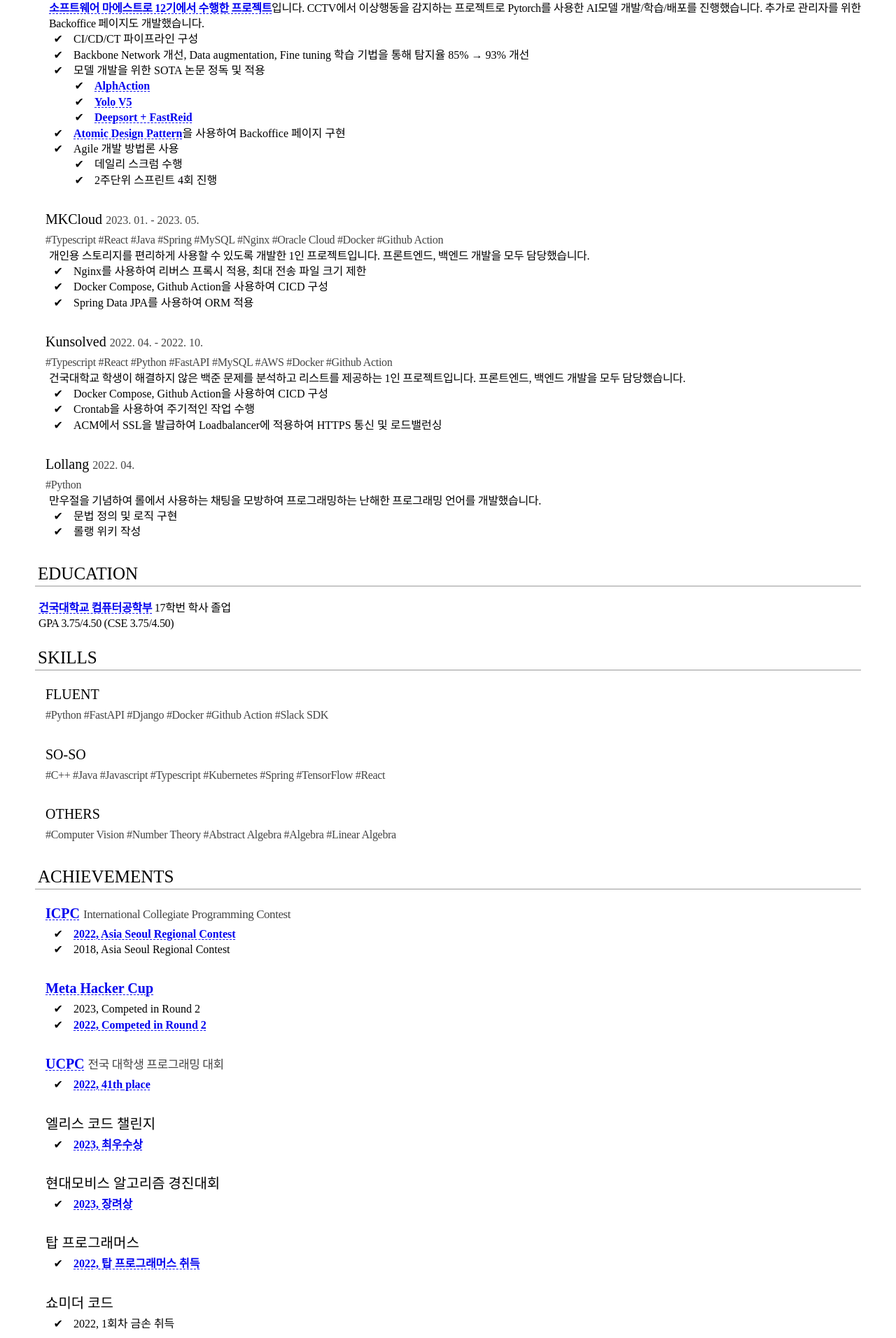
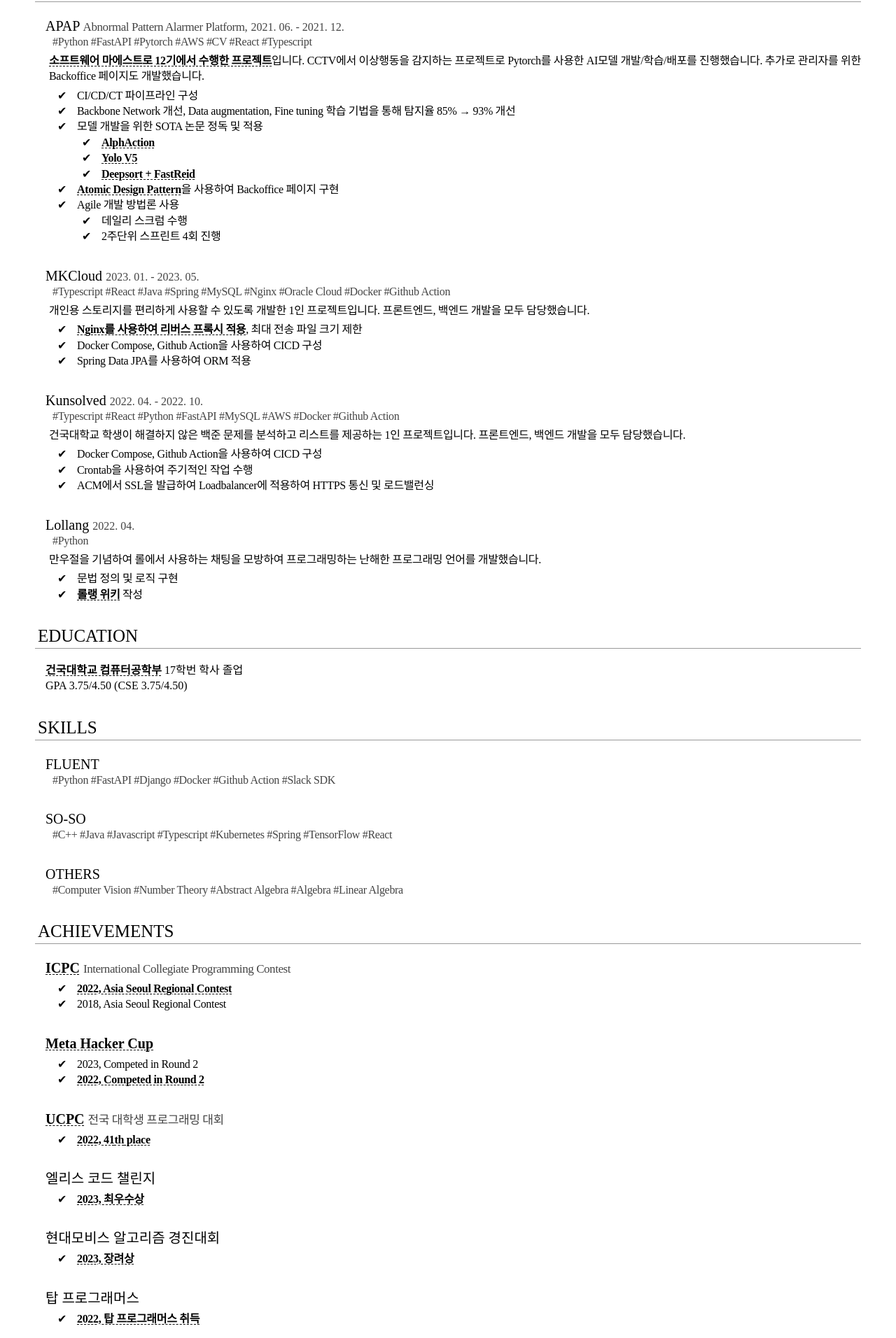
Before and after one commit to riroan/riroan.com, a React (Create React App) app in the folder riroan/: page / in a window 1280 px wide. Shown: the part 568-2480 px from the top of the page at 70% size. Built offline with nearby package versions, Linux system fonts and the light colour scheme; a web font is replaced by a local one.

Commit message:
내용 추가

```diff
--- a/riroan/src/App.js
+++ b/riroan/src/App.js
@@ -1,35 +1,44 @@
-import React from 'react'
+import React, { useState } from 'react'
 import A from './components/A'
 import Assist from './components/Assist'
 import Div from './components/Div'
 import H1 from './components/H1'
 import H2 from './components/H2'
-import H3 from './components/H3'
 import Item from './components/Item'
 import DateTime from './components/DateTime'
 import P from './components/P'
 import TechStack from './components/TechStack'
+import Ul from './components/Ul'
 import './App.css'
 
 export default function App() {
+	const [visible, setVisible] = useState(true)
 	return (
 		<div className="DefaultContainer">
+			<Div>
+				<div style={{ display: 'flex' }}>
+					<div>
 						<span>김명기</span>
 						<span> (riroan)</span>
 						<br />
 						1998. 09. 09.
 						<br />
+						riroan@naver.com
+						<br />
 						Backend Developer
+					</div>
+				</div>
+			</Div>
 			<hr />
 			<br />
 			<Div>
-				안녕하세요
-				<br />
-				<ul>
+				<H2>안녕하세요! 저는</H2>
+				<Ul display={true}>
 					<Item depth={1}>언제나 현재 코드를 개선할 수 있는지 고민합니다.</Item>
 					<Item depth={1}>What보다는 How와 Why를 중요하게 생각합니다.</Item>
 					<Item depth={1}>알고 있는 지식을 알려주고 배우며 함께 성장하는 것을 지향합니다.</Item>
-				</ul>
+					<Item depth={1}>프로그래밍을 활용하여 문제를 해결하는 것을 좋아합니다.</Item>
+				</Ul>
 			</Div>
 			<H1>WORK EXPERIENCES</H1>
 			<Div>
@@ -53,11 +62,11 @@ export default function App() {
 					<A href="https://www.swmaestro.org/sw/bbs/B0000006/view.do?nttId=25024&menuNo=200015&pageIndex=5">소프트웨어 마에스트로 12기에서 수행한 프로젝트</A>입니다. CCTV에서 이상행동을
 					감지하는 프로젝트로 Pytorch를 사용한 AI모델 개발/학습/배포를 진행했습니다. 추가로 관리자를 위한 Backoffice 페이지도 개발했습니다.
 				</P>
-				<ul>
+				<Ul display={visible}>
 					<Item depth={1}>CI/CD/CT 파이프라인 구성</Item>
 					<Item depth={1}>Backbone Network 개선, Data augmentation, Fine tuning 학습 기법을 통해 탐지율 85% → 93% 개선</Item>
 					<Item depth={1}>모델 개발을 위한 SOTA 논문 정독 및 적용</Item>
-					<ul>
+					<Ul display={visible}>
 						<Item depth={2}>
 							<A href="https://github.com/MVIG-SJTU/AlphAction">AlphAction</A>
 						</Item>
@@ -67,16 +76,16 @@ export default function App() {
 						<Item depth={2}>
 							<A href="https://github.com/zengwb-lx/Yolov5-Deepsort-Fastreid">Deepsort + FastReid</A>
 						</Item>
-					</ul>
+					</Ul>
 					<Item depth={1}>
 						<A href="https://atomicdesign.bradfrost.com/chapter-2/">Atomic Design Pattern</A>을 사용하여 Backoffice 페이지 구현
 					</Item>
 					<Item depth={1}>Agile 개발 방법론 사용</Item>
-					<ul>
+					<Ul display={visible}>
 						<Item depth={2}>데일리 스크럼 수행</Item>
 						<Item depth={2}>2주단위 스프린트 4회 진행</Item>
-					</ul>
-				</ul>
+					</Ul>
+				</Ul>
 			</Div>
 			<Div>
 				<H2>
@@ -84,11 +93,13 @@ export default function App() {
 				</H2>
 				<TechStack>#Typescript #React #Java #Spring #MySQL #Nginx #Oracle Cloud #Docker #Github Action</TechStack>
 				<P>개인용 스토리지를 편리하게 사용할 수 있도록 개발한 1인 프로젝트입니다. 프론트엔드, 백엔드 개발을 모두 담당했습니다.</P>
-				<ul>
-					<Item depth={1}>Nginx를 사용하여 리버스 프록시 적용, 최대 전송 파일 크기 제한</Item>
+				<Ul display={visible}>
+					<Item depth={1}>
+						<A href="https://riroan.tistory.com/123">Nginx를 사용하여 리버스 프록시 적용</A>, 최대 전송 파일 크기 제한
+					</Item>
 					<Item depth={1}>Docker Compose, Github Action을 사용하여 CICD 구성</Item>
 					<Item depth={1}>Spring Data JPA를 사용하여 ORM 적용</Item>
-				</ul>
+				</Ul>
 			</Div>
 			<Div>
 				<H2>
@@ -96,11 +107,11 @@ export default function App() {
 				</H2>
 				<TechStack>#Typescript #React #Python #FastAPI #MySQL #AWS #Docker #Github Action</TechStack>
 				<P>건국대학교 학생이 해결하지 않은 백준 문제를 분석하고 리스트를 제공하는 1인 프로젝트입니다. 프론트엔드, 백엔드 개발을 모두 담당했습니다.</P>
-				<ul>
+				<Ul display={visible}>
 					<Item depth={1}>Docker Compose, Github Action을 사용하여 CICD 구성</Item>
 					<Item depth={1}>Crontab을 사용하여 주기적인 작업 수행</Item>
 					<Item depth={1}>ACM에서 SSL을 발급하여 Loadbalancer에 적용하여 HTTPS 통신 및 로드밸런싱</Item>
-				</ul>
+				</Ul>
 			</Div>
 			<Div>
 				<H2>
@@ -108,17 +119,19 @@ export default function App() {
 				</H2>
 				<TechStack>#Python</TechStack>
 				<P>만우절을 기념하여 롤에서 사용하는 채팅을 모방하여 프로그래밍하는 난해한 프로그래밍 언어를 개발했습니다.</P>
-				<ul>
+				<Ul display={visible}>
 					<Item depth={1}>문법 정의 및 로직 구현</Item>
-					<Item depth={1}>롤랭 위키 작성</Item>
-				</ul>
+					<Item depth={1}>
+						<A href="https://github.com/riroan/lollang/wiki/lollang-Grammar">롤랭 위키</A> 작성
+					</Item>
+				</Ul>
 			</Div>
 			<H1>EDUCATION</H1>
-			<P>
+			<Div>
 				<A href="https://cse.konkuk.ac.kr/cse/index.do">건국대학교 컴퓨터공학부</A> 17학번 학사 졸업
 				<br />
 				GPA 3.75/4.50 (CSE 3.75/4.50)
-			</P>
+			</Div>
 			<H1>SKILLS</H1>
 			<Div>
 				<H2>FLUENT</H2>
@@ -137,65 +150,65 @@ export default function App() {
 				<H2>
 					<A href="https://icpc.global/">ICPC</A> <Assist>International Collegiate Programming Contest</Assist>
 				</H2>
-				<ul>
+				<Ul display={visible}>
 					<Item depth={1}>
 						<A href="https://riroan.tistory.com/88">2022, Asia Seoul Regional Contest</A>
 					</Item>
 					<Item depth={1}>2018, Asia Seoul Regional Contest</Item>
-				</ul>
+				</Ul>
 			</Div>
 			<Div>
 				<H2>
 					<A href="https://www.facebook.com/codingcompetitions/hacker-cup">Meta Hacker Cup</A>
 				</H2>
-				<ul>
+				<Ul display={visible}>
 					<Item>2023, Competed in Round 2</Item>
 					<Item>
 						<A href="https://riroan.tistory.com/85">2022, Competed in Round 2</A>
 					</Item>
-				</ul>
+				</Ul>
 			</Div>
 			<Div>
 				<H2>
 					<A href="https://ucpc.me/">UCPC</A> <Assist>전국 대학생 프로그래밍 대회</Assist>
 				</H2>
-				<ul>
+				<Ul display={visible}>
 					<Item>
 						<A href="https://riroan.tistory.com/71">
 							2022, 41<sup>th</sup> place
 						</A>
 					</Item>
-				</ul>
+				</Ul>
 			</Div>
 			<Div>
 				<H2>엘리스 코드 챌린지</H2>
-				<ul>
+				<Ul display={visible}>
 					<Item>
 						<A href="https://riroan.tistory.com/166">2023, 최우수상</A>
 					</Item>
-				</ul>
+				</Ul>
 			</Div>
 			<Div>
 				<H2>현대모비스 알고리즘 경진대회</H2>
-				<ul>
+				<Ul display={visible}>
 					<Item>
 						<A href="https://riroan.tistory.com/151">2023, 장려상</A>
 					</Item>
-				</ul>
+				</Ul>
 			</Div>
 			<Div>
 				<H2>탑 프로그래머스</H2>
-				<ul>
+				<Ul display={visible}>
 					<Item>
 						<A href="https://riroan.tistory.com/86">2022, 탑 프로그래머스 취득</A>
 					</Item>
-				</ul>
+				</Ul>
 			</Div>
 			<Div>
 				<H2>쇼미더 코드</H2>
-				<ul>
+				<Ul display={visible}>
 					<Item>2022, 1회차 금손 취득</Item>
-				</ul>
+				</Ul>
 			</Div>
 			<H1>ALGORITHM EXPERIENCES</H1>
 			<Div>
@@ -223,48 +236,56 @@ export default function App() {
 				<H2>
 					<A href="https://codeforces.com/profile/riroan">Codeforces</A> <Assist style={{ color: '#AA00AA' }}>최고 레이팅 1,932 (Candidate Master)</Assist>
 				</H2>
-				<P>전세계적으로 인기가 많은 경쟁적 알고리즘 문제 해결 플랫폼입니다. 레이팅 1,932는 상위 3.91%에 해당합니다.</P>
+				<P>전 세계적으로 인기가 많은 경쟁 알고리즘 문제 해결 플랫폼입니다. 레이팅 1,932는 상위 3.91%에 해당합니다.</P>
 			</Div>
 			<Div>
 				<H2>
-					<A href="https://atcoder.jp/users/riroan">Atcoder</A> <Assist style={{ color: '#00C0C0' }}>최고 레이팅 1,369 (4Kyu)</Assist>
+					<A href="https://atcoder.jp/users/riroan">Atcoder</A> <Assist style={{ color: '#00C0C0' }}>최고 레이팅 1,369 (4 Kyu)</Assist>
 				</H2>
-				<P>일본에서 만들어진 경쟁적 알고리즘 문제 해결 플랫폼입니다. 레이팅 1,369는 상위 7.58%에 해당합니다.</P>
+				<P>일본에서 만들어진 경쟁 알고리즘 문제 해결 플랫폼입니다. 레이팅 1,369는 상위 7.58%에 해당합니다.</P>
+			</Div>
+			<Div>
+				<H2>
+					<A href="https://profiles.topcoder.com/riroan">Topcoder</A> <Assist style={{ color: '#6666FF' }}>최고 레이팅 1,415</Assist>
+				</H2>
+				<P>전 세계 사람들과 겨루는 경쟁 알고리즘 문제 해결 플랫폼입니다. 레이팅 1,415는 상위 11.57%에 해당합니다.</P>
 			</Div>
 			<Div>
 				<H2>
 					KUPC <Assist>Konkuk University Programming Contest</Assist>
 				</H2>
 				<P>건국대학교에서 개최한 알고리즘 문제 해결 대회입니다.</P>
-				<ul>
+				<Ul display={visible}>
 					<Item depth={1}>
 						<A href="http://scoreboard.riroan.com/problemset.pdf">KUPC 2022</A> 운영, 출제 및 검수
 					</Item>
-					<ul>
+					<Ul display={visible}>
 						<Item depth={2}>만쥬의 식사</Item>
 						<Item depth={2}>비숍 여행</Item>
 						<Item depth={2}>시험자리 배정하기</Item>
 						<Item depth={2}>즐거운 XOR</Item>
-					</ul>
+					</Ul>
 					<Item depth={1}>
 						<A href="https://www.acmicpc.net/category/989">KUPC 2023</A> 출제 및 검수
 					</Item>
-					<ul>
+					<Ul display={visible}>
 						<Item depth={2}>
 							<A href="https://www.acmicpc.net/problem/30463">K-문자열</A>
 						</Item>
 						<Item depth={2}>
 							<A href="https://www.acmicpc.net/problem/30462">MEXchange</A>
 						</Item>
-					</ul>
-				</ul>
+					</Ul>
+				</Ul>
 			</Div>
 			<H1>ACTIVITIES</H1>
 			<Div>
 				<H2>
 					<A href="https://fastapi.tiangolo.com/">FastAPI</A> 오픈소스 기여 <DateTime>2024. 01 - </DateTime>
 				</H2>
-				<P>FastAPI 공식문서 번역에 기여했습니다.</P>
+				<P>
+					<A href="https://github.com/tiangolo/fastapi/pulls?q=is%3Apr+is%3Aclosed+author%3Ariroan">FastAPI 공식문서 번역에 기여</A>했습니다.
+				</P>
 			</Div>
 			<Div>
 				<H2>
@@ -278,31 +299,34 @@ export default function App() {
 				</H2>
 				<P>SW 개발병으로 군 복무를 수행했습니다.</P>
 			</Div>
+			<H1>GAMES</H1>
+			<Div>
+				리그오브레전드: <A href="https://www.op.gg/summoners/kr/%EB%AA%85%EA%B8%B0%EB%AA%85%EA%B8%B0%EA%B9%80%EB%AA%85%EA%B8%B0-KMG">명기명기김명기#KMG</A>,{' '}
+				<A href="https://www.op.gg/summoners/kr/%EB%9D%B5%EA%B8%B0%EB%AA%85%EA%B8%B0%EA%B9%80%EB%AA%85%EA%B8%B0-KR1">띵기명기김명기#KR1</A>
+				<br />
+				메이플스토리: <A href="https://maple.gg/u/%ED%95%99%EB%8B%A4%EB%A6%AC%EC%A0%91%EA%B8%B0">학다리접기</A>
+			</Div>
 			<H1>CONTACT WITH ME</H1>
 			<Div>
-				이메일: mail://riroan@naver.com
+				<A href="mail://riroan@naver.com">이메일</A>
 				<br />
-				블로그: https://riroan.tistory.com
+				<A href="https://riroan.tistory.com">블로그</A>
 				<br />
-				인스타그램: https://www.instagram.com/dding_gi_98
+				<A href="https://www.instagram.com/dding_gi_98">인스타그램</A>
 				<br />
-				깃허브: https://github.com/riroan
+				<A href="https://github.com/riroan">깃허브</A>
 				<br />
-				링크드인: https://www.linkedin.com/in/riroan/
+				<A href="https://www.linkedin.com/in/riroan/">링크드인</A>
 				<br />
-				백준: https://www.acmicpc.net/user/riroan
+				<A href="https://www.acmicpc.net/user/riroan">백준</A>
 				<br />
-				솔브드: https://solved.ac/profile/riroan
+				<A href="https://solved.ac/profile/riroan">솔브드</A>
 				<br />
-				코드포스: https://codeforces.com/profile/
+				<A href="https://codeforces.com/profile/">코드포스</A>
 				<br />
-				앳코더: https://atcoder.jp/users/riroan
-			</Div>
-			<H1>GAMES</H1>
-			<Div>
-				리그오브레전드: 명기명기김명기#KMG, 띵기명기김명기#KR1
+				<A href="https://atcoder.jp/users/riroan">앳코더</A>
 				<br />
-				메이플스토리: 학다리접기
+				<A href="https://profiles.topcoder.com/riroan">탑코더</A>
 			</Div>
 		</div>
 	)
--- a/riroan/src/components/A/A.module.css
+++ b/riroan/src/components/A/A.module.css
@@ -4,6 +4,7 @@
 	text-underline-offset: 2px;
 	text-decoration-thickness: 1px;
 	font-weight: 700;
+	color: black;
 }
 
 .container:visited {
--- a/riroan/src/components/TechStack/TechStack.module.css
+++ b/riroan/src/components/TechStack/TechStack.module.css
@@ -2,4 +2,7 @@
 	font-size: 16px;
 	color: #444;
 	letter-spacing: -0.04ch;
+	margin-left: 10px;
+	margin-bottom: 5px;
+	margin-top: -7px;
 }
--- /dev/null
+++ b/riroan/src/components/Ul/Ul.js
@@ -0,0 +1,10 @@
+import React from 'react'
+import styles from './Ul.module.css'
+
+export default function Ul(props) {
+	return (
+		<ul style={{ display: props.display ? 'block' : 'none', transition: '1s' }} className={styles.container}>
+			{props.children}
+		</ul>
+	)
+}
--- /dev/null
+++ b/riroan/src/components/Ul/Ul.module.css
@@ -0,0 +1,4 @@
+.container {
+	padding-left: 5px;
+	letter-spacing: -0.04ch;
+}
--- /dev/null
+++ b/riroan/src/components/Ul/index.js
@@ -0,0 +1,3 @@
+import Ul from './Ul'
+
+export default Ul
--- a/riroan/src/default.css
+++ b/riroan/src/default.css
@@ -7,3 +7,11 @@ li {
 a:visited {
 	text-decoration: none;
 }
+
+ul {
+	margin-top: 5px;
+}
+
+ul > ul {
+	margin-top: 0;
+}
```
Lines whose indentation alone changed are shown as unchanged.
